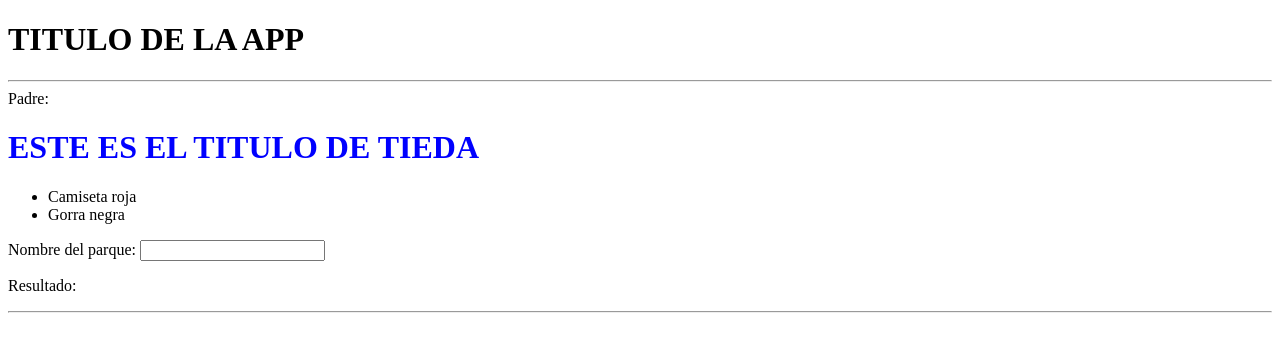
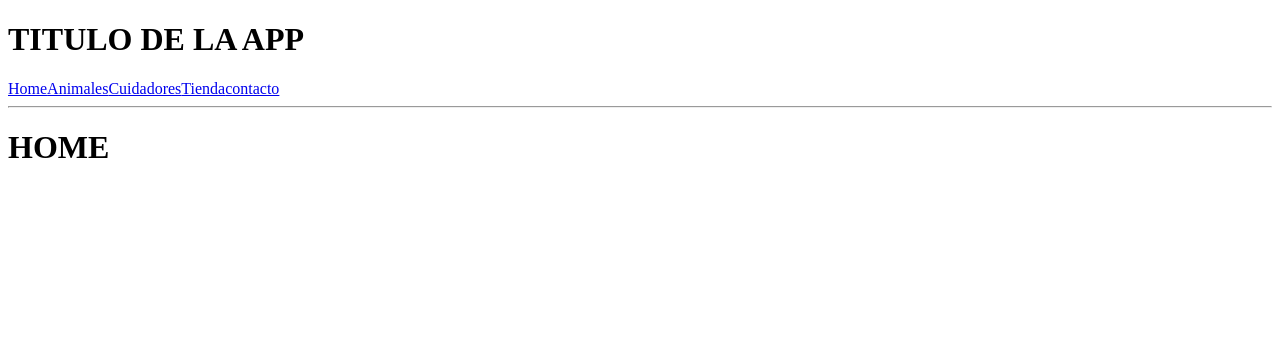
Before and after one commit to YeisonGutierrez07/zoologico-MEAN-STACK, an Angular app in the folder zoologico/: page / in a window 1280 px wide. Shown: the top 352 px of the page. Built offline with nearby package versions, Linux system fonts and the light colour scheme.

Commit message:
crear componentes para el zoologico.

```diff
--- a/zoologico/src/app/app.component.html
+++ b/zoologico/src/app/app.component.html
@@ -1,3 +1,8 @@
 <h1>{{title}}</h1>
+<a [routerLink]="['/home']">Home</a>
+<a [routerLink]="['/animales']">Animales</a>
+<a [routerLink]="['/cuidadores']">Cuidadores</a>
+<a [routerLink]="['/tienda']">Tienda</a>
+<a [routerLink]="['/contacto']">contacto</a>
 <hr>
 <router-outlet></router-outlet>
--- /dev/null
+++ b/zoologico/src/app/components/animals/animals.component.html
@@ -0,0 +1 @@
+<h1>{{title}}</h1>
--- /dev/null
+++ b/zoologico/src/app/components/animals/animals.component.ts
@@ -0,0 +1,12 @@
+import { Component, OnInit} from '@angular/core';
+
+@Component({
+    selector: 'animals',
+    templateUrl: './animals.component.html'
+})
+export class AnimalsComponent implements OnInit {
+    title = 'animals';
+    ngOnInit() {
+        console.log('metodo onInit OK animals !');
+    }
+}
--- /dev/null
+++ b/zoologico/src/app/components/contact/contact.component.html
@@ -0,0 +1 @@
+<h1>{{title}}</h1>
--- /dev/null
+++ b/zoologico/src/app/components/contact/contact.component.ts
@@ -0,0 +1,12 @@
+import { Component, OnInit} from '@angular/core';
+
+@Component({
+    selector: 'contact',
+    templateUrl: './contact.component.html'
+})
+export class ContactComponent implements OnInit {
+    title = 'Contact';
+    ngOnInit() {
+        console.log('metodo onInit OK Contact !');
+    }
+}
--- /dev/null
+++ b/zoologico/src/app/components/home/home.component.html
@@ -0,0 +1 @@
+<h1>{{title}}</h1>
--- /dev/null
+++ b/zoologico/src/app/components/home/home.component.ts
@@ -0,0 +1,12 @@
+import { Component, OnInit} from '@angular/core';
+
+@Component({
+    selector: 'home',
+    templateUrl: './home.component.html'
+})
+export class HomeComponent implements OnInit {
+    title = 'HOME';
+    ngOnInit() {
+        console.log('metodo onInit OK HOME !');
+    }
+}
--- /dev/null
+++ b/zoologico/src/app/components/keeper/keeper.component.html
@@ -0,0 +1 @@
+<h1>{{title}}</h1>
--- /dev/null
+++ b/zoologico/src/app/components/keeper/keeper.component.ts
@@ -0,0 +1,12 @@
+import { Component, OnInit} from '@angular/core';
+
+@Component({
+    selector: 'keepers',
+    templateUrl: './keeper.component.html'
+})
+export class KeepersComponent implements OnInit {
+    title = 'keeper';
+    ngOnInit() {
+        console.log('metodo onInit OK keeper !');
+    }
+}
--- a/zoologico/src/app/components/parques/parques.component.ts
+++ b/zoologico/src/app/components/parques/parques.component.ts
@@ -1,10 +1,10 @@
-import { Component, Input, Output, EventEmitter, OnChanges, SimpleChange, OnInit, DoCheck, OnDestroy } from '@angular/core';
+import { Component, Input, Output, EventEmitter, SimpleChange, OnInit, DoCheck, OnDestroy } from '@angular/core';
 
 @Component({
     selector: 'parques',
     templateUrl: './parques.component.html'
 })
-export class ParquesComponent implements OnChanges, OnInit, DoCheck, OnDestroy {
+export class ParquesComponent implements OnInit, DoCheck, OnDestroy {
     @Input() titulo: string;
     public metros: number;
     public vegetacion: string;
@@ -16,9 +16,6 @@ export class ParquesComponent implements OnChanges, OnInit, DoCheck, OnDestroy {
         this.metros = 450;
         this.vegetacion = 'Alta';
         this.abierto =  true;
-    }
-    ngOnChanges(changes: SimpleChange) {
-        console.log(changes);
     }
     ngOnInit() {
         console.log('metodo onInit OK');
```
Also changed, not shown: zoologico/src/app/app.module.ts (+9 -2 lines), zoologico/src/app/app.routing.ts (+11 -2 lines).
